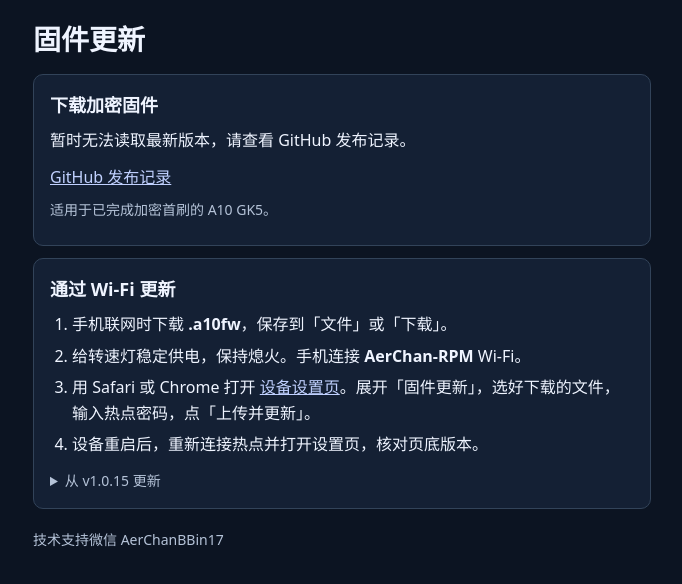
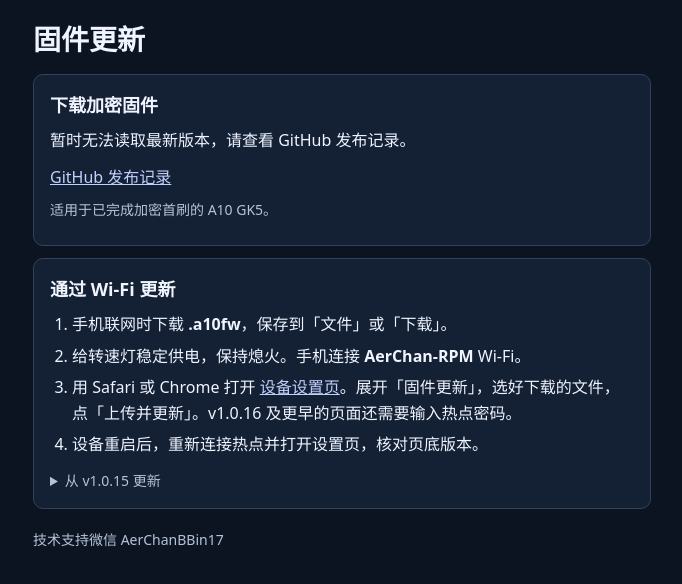
Before and after one commit to BBin17/aerchan-a10-gk5-releases, a plain HTML site: page site/index.html in a window 1280 px wide. Shown: the part 78-662 px from the top of the page, without its empty margins (298-980 px from the left). Drawn offline with Linux system fonts and the light colour scheme; no server answers.

Commit message:
Document password-free firmware uploads and update checks

```diff
--- a/site/index.html
+++ b/site/index.html
@@ -45,7 +45,7 @@
       <ol>
         <li>手机联网时下载 <strong>.a10fw</strong>，保存到「文件」或「下载」。</li>
         <li>给转速灯稳定供电，保持熄火。手机连接 <strong>AerChan-RPM</strong> Wi‑Fi。</li>
-        <li>用 Safari 或 Chrome 打开 <a href="http://192.168.11.1/">设备设置页</a>。展开「固件更新」，选好下载的文件，输入热点密码，点「上传并更新」。</li>
+        <li>用 Safari 或 Chrome 打开 <a href="http://192.168.11.1/">设备设置页</a>。展开「固件更新」，选好下载的文件，点「上传并更新」。v1.0.16 及更早的页面还需要输入热点密码。</li>
         <li>设备重启后，重新连接热点并打开设置页，核对页底版本。</li>
       </ol>
       <details class="muted">
```
Also changed, not shown: 1 other file.
